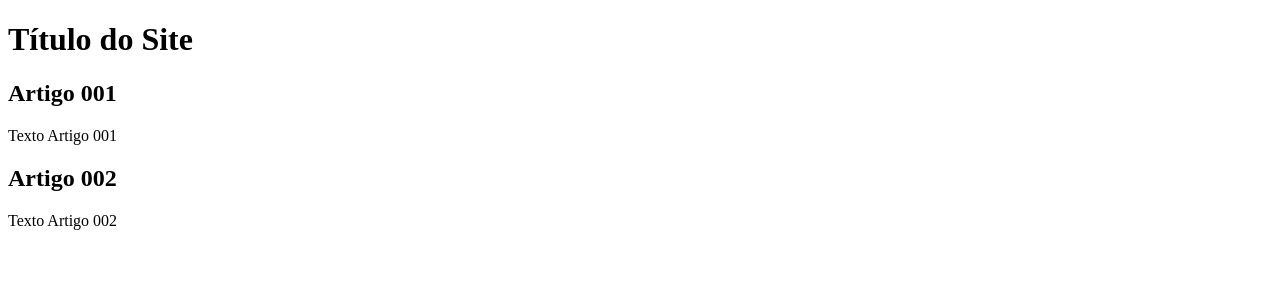
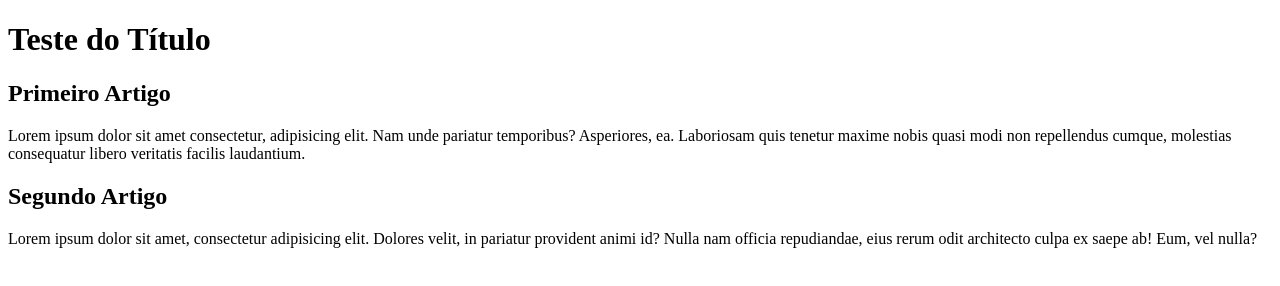
Before and after one commit to Ruamms/projeto-site, a plain HTML site: page index.html in a window 1280 px wide. Drawn offline with Linux system fonts and the light colour scheme.

Commit message:
primeiro update de Conteúdo
enviando primeira alteração de conteúdo da pagina

```diff
--- a/index.html
+++ b/index.html
@@ -9,15 +9,15 @@
 <body>
     <main>
         <head>
-            <h1>Título do Site</h1>
+            <h1>Teste do Título</h1>
         </head>
         <article>
-            <h2>Artigo 001</h2>
-            <p>Texto Artigo 001</p>
+            <h2>Primeiro Artigo</h2>
+            <p>Lorem ipsum dolor sit amet consectetur, adipisicing elit. Nam unde pariatur temporibus? Asperiores, ea. Laboriosam quis tenetur maxime nobis quasi modi non repellendus cumque, molestias consequatur libero veritatis facilis laudantium.</p>
         </article>
         <article>
-            <h2>Artigo 002</h2>
-            <p>Texto Artigo 002</p>
+            <h2>Segundo Artigo</h2>
+            <p>Lorem ipsum dolor sit amet, consectetur adipisicing elit. Dolores velit, in pariatur provident animi id? Nulla nam officia repudiandae, eius rerum odit architecto culpa ex saepe ab! Eum, vel nulla?</p>
         </article>
     </main>
 
```
